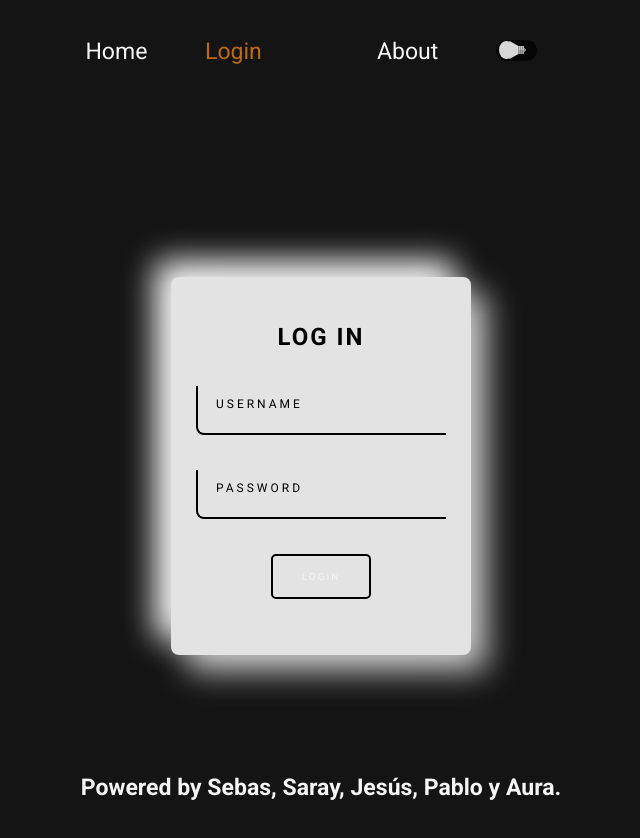
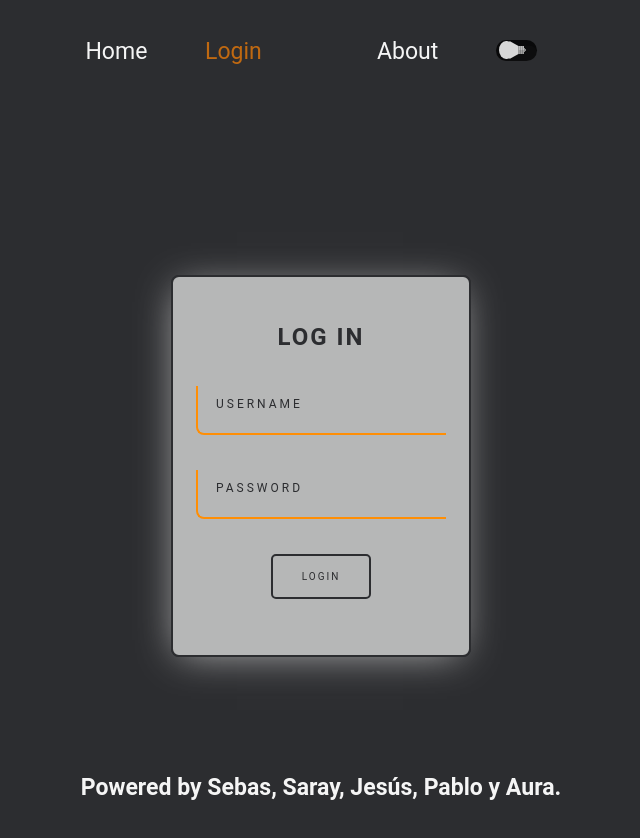
Before and after one commit to sarayleal/CMS-MOTORBIKES, a React (Vite) app: page /login in a window 1280 px wide. Shown: the top 838 px of the page, without its empty margins (319-959 px from the left). Built offline with nearby package versions, Linux system fonts and the light colour scheme.

Commit message:
feat style login

```diff
--- a/src/Pages/Login/Login.css
+++ b/src/Pages/Login/Login.css
@@ -3,7 +3,7 @@
     margin: auto;
   }
   .login {
-  color: #000;
+    color: var(--primary-color);
     text-transform: uppercase;
     letter-spacing: 2px;
     display: block;
@@ -19,9 +19,10 @@
     width: 300px;
     flex-direction: column;
     gap: 35px;
-  background: #e3e3e3;
-  box-shadow: 16px 16px 32px #c8c8c8, -16px -16px 32px #fefefe;
+    background: #e3e3e3c2;
+    box-shadow: -2px 5px 38px -9px rgba(184,184,184,1);
     border-radius: 8px;
+    border: 2px solid var(--primary-color);
   }
 
   .inputBox {
@@ -34,11 +35,11 @@
     padding: 10px;
     outline: none;
     border: none;
-  color: #000;
+    color: var(--primary-color);
     font-size: 1em;
     background: transparent;
-  border-left: 2px solid #000;
-  border-bottom: 2px solid #000;
+    border-left: 2px solid var(--terciary-color);
+    border-bottom: 2px solid var(--terciary-color);
     transition: 0.1s;
     border-bottom-left-radius: 8px;
   }
@@ -52,7 +53,7 @@
     padding: 10px;
     pointer-events: none;
     font-size: 12px;
-  color: #000;
+    color: var(--primary-color);
     text-transform: uppercase;
     transition: 0.5s;
     letter-spacing: 3px;
@@ -62,17 +63,17 @@
   .inputBox input:valid ~ span,
   .inputBox input:focus ~ span {
     transform: translateX(113px) translateY(-15px);
-  font-size: 0.8em;
+    font-size: .65em;
     padding: 5px 10px;
-  background: #000;
-  letter-spacing: 0.2em;
-  color: #fff;
+    background: var(--primary-color);
+    letter-spacing: .1em;
+    color: var(--secondary-color);
     border: 2px;
   }
 
   .inputBox input:valid,
   .inputBox input:focus {
-  border: 2px solid #000;
+    border: 2px solid var(--primary-color);
     border-radius: 8px;
   }
 
@@ -80,7 +81,7 @@
     height: 45px;
     width: 100px;
     border-radius: 5px;
-  border: 2px solid #000;
+    border: 2px solid var(--primary-color);
     cursor: pointer;
     background-color: transparent;
     transition: 0.5s;
@@ -88,9 +89,10 @@
     font-size: 10px;
     letter-spacing: 2px;
     margin-bottom: 1em;
+    color: var(--primary-color);
   }
 
   .enter:hover {
-  background-color: rgb(0, 0, 0);
-  color: white;
+    background-color: var(--primary-color);
+    color: var(--terciary-color);
   }
--- a/src/index.css
+++ b/src/index.css
@@ -1,9 +1,7 @@
-@import url('https://fonts.googleapis.com/css2?family=Indie+Flower&family=Roboto:ital,wght@0,100;0,300;0,400;0,500;0,700;0,900;1,100;1,300;1,400;1,500;1,700;1,900&display=swap%27');
-
 :root {
-  --primary-color: #131413;
+  --primary-color: #2c2d30;
   --secondary-color: whitesmoke;
-  --terciary-color: #af272a;
+  --terciary-color: #ff8e05;
   --main-font: 'Roboto', sans-serif;
 }
 
```
Lines whose indentation alone changed are shown as unchanged.
